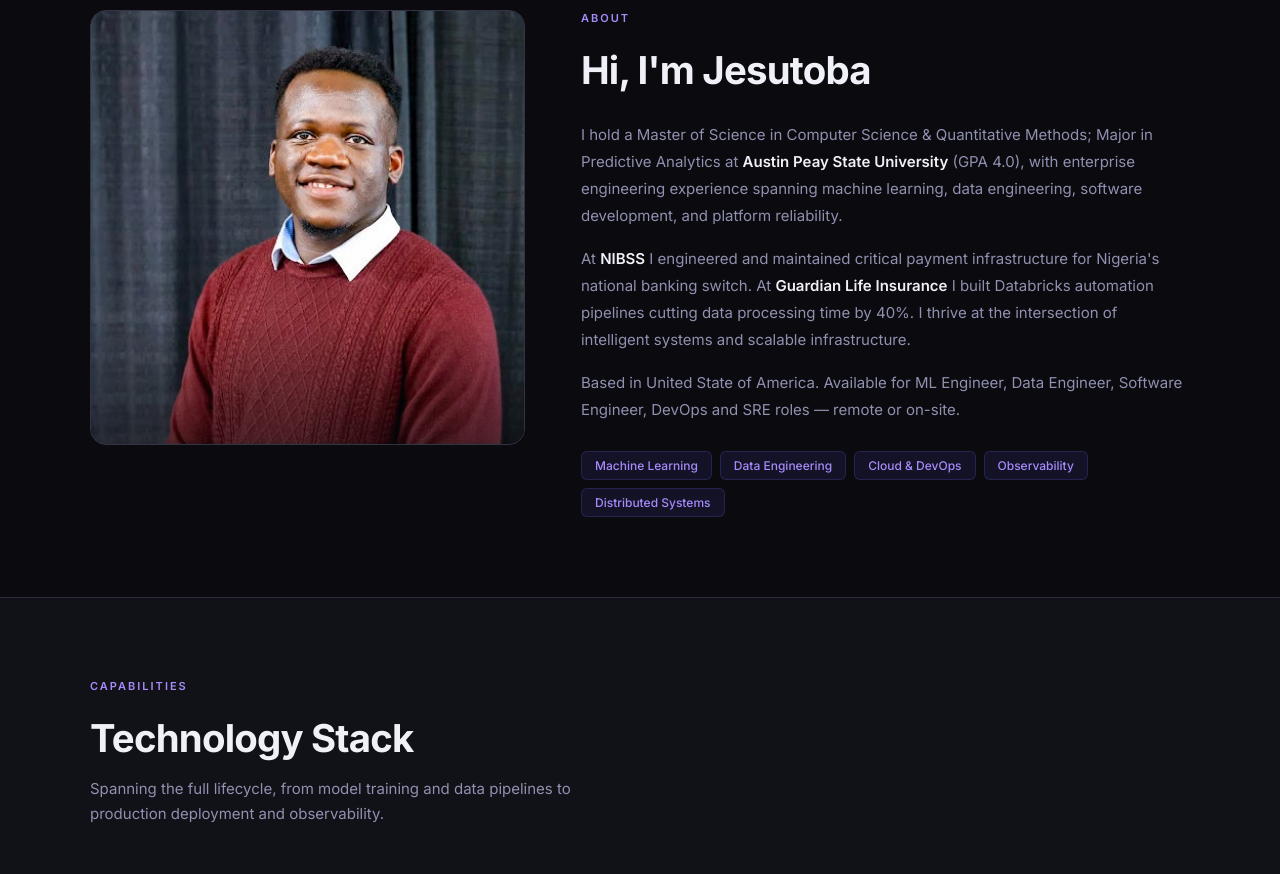
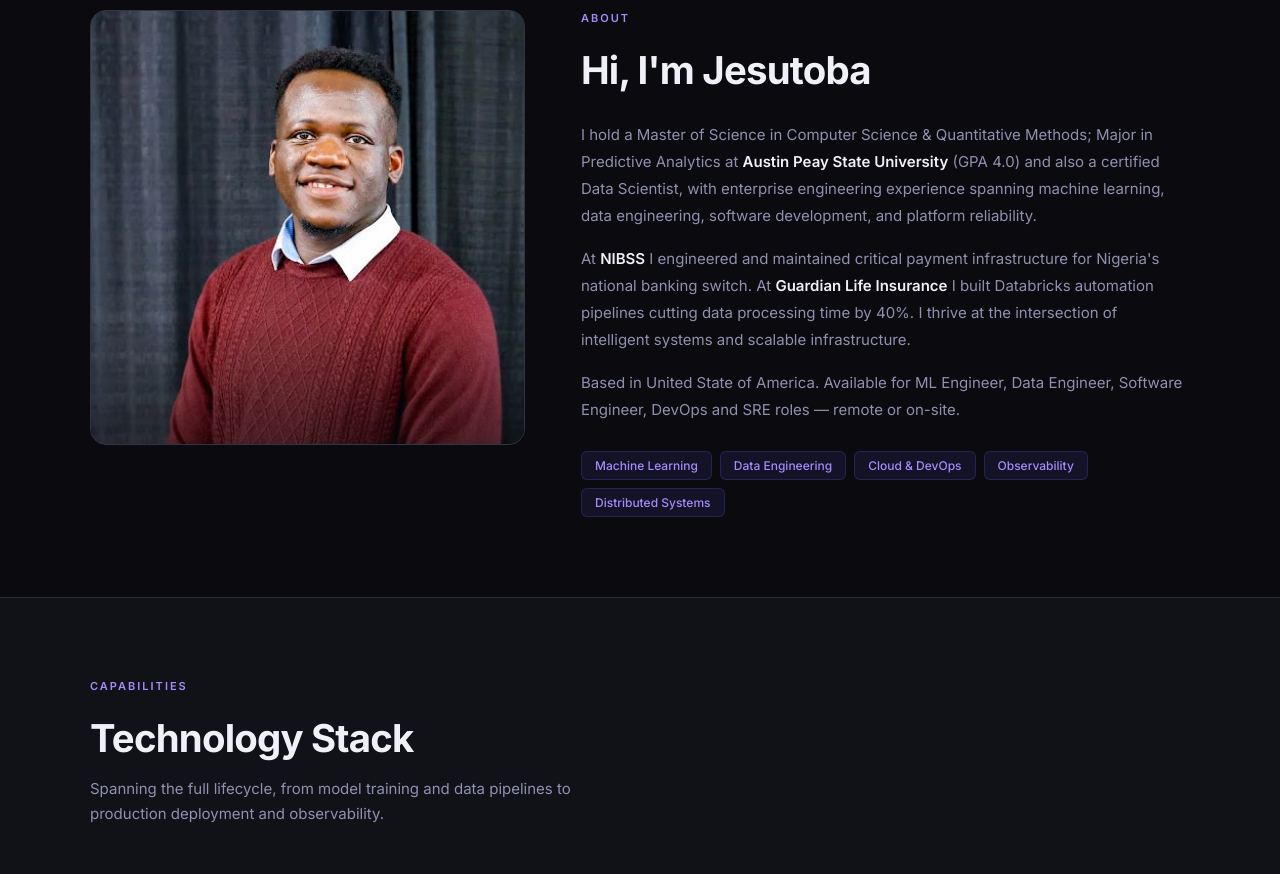
Before and after one commit to Dav-lopez/-jesutoba-portfolio, a Next.js app: page / in a window 1280 px wide. Shown: the part 940-1814 px from the top of the page. Built offline with nearby package versions, Linux system fonts and the light colour scheme; no server answers.

Commit message:
update 2

```diff
--- a/src/components/About.tsx
+++ b/src/components/About.tsx
@@ -98,7 +98,7 @@ export default function About() {
             <strong style={{ color: "var(--text)", fontWeight: 600 }}>
               Austin Peay State University
             </strong>{" "}
-            (GPA 4.0), with enterprise engineering experience spanning machine
+            (GPA 4.0) and also a certified Data Scientist, with enterprise engineering experience spanning machine
             learning, data engineering, software development, and platform
             reliability.
           </p>
```
